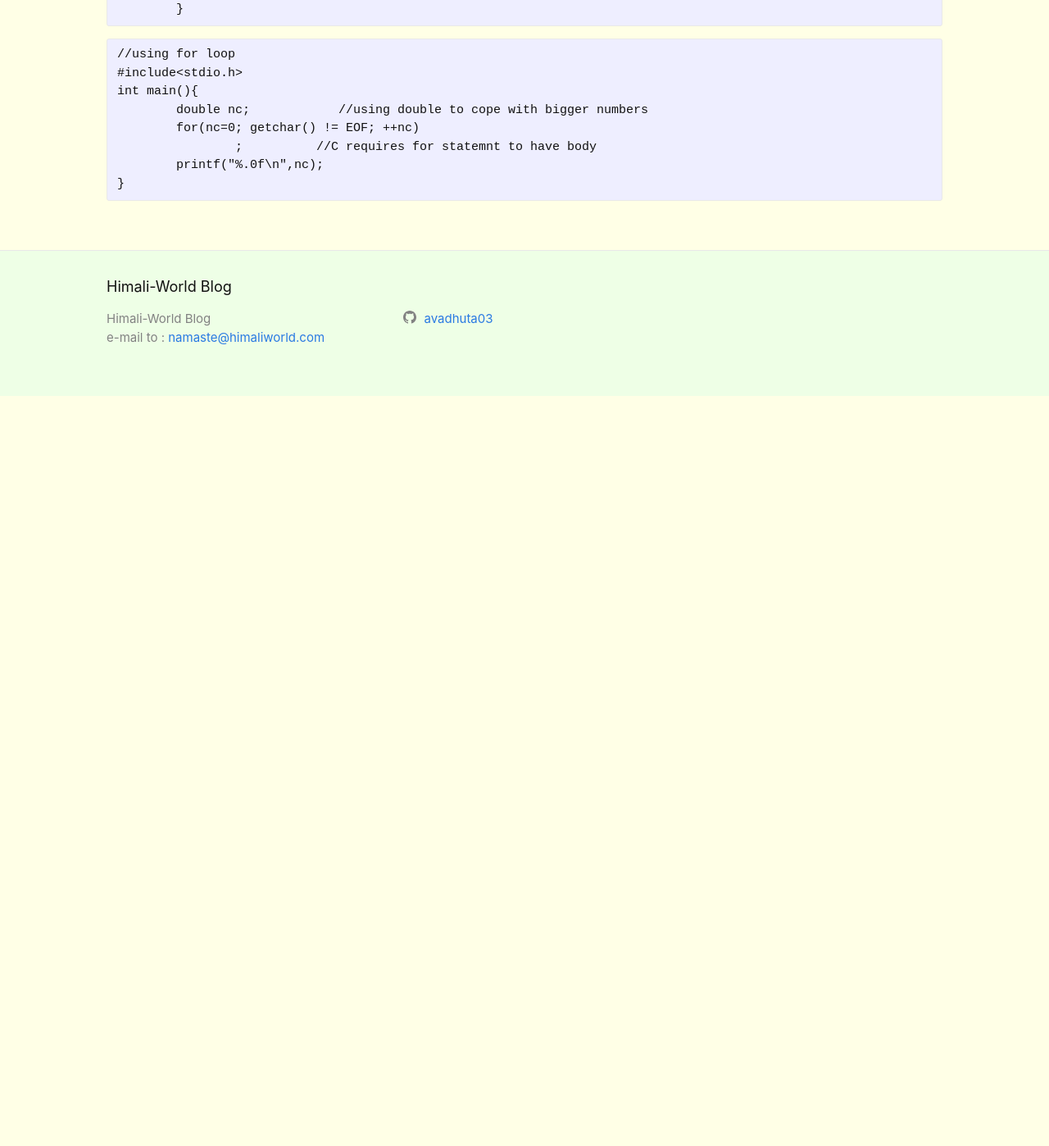
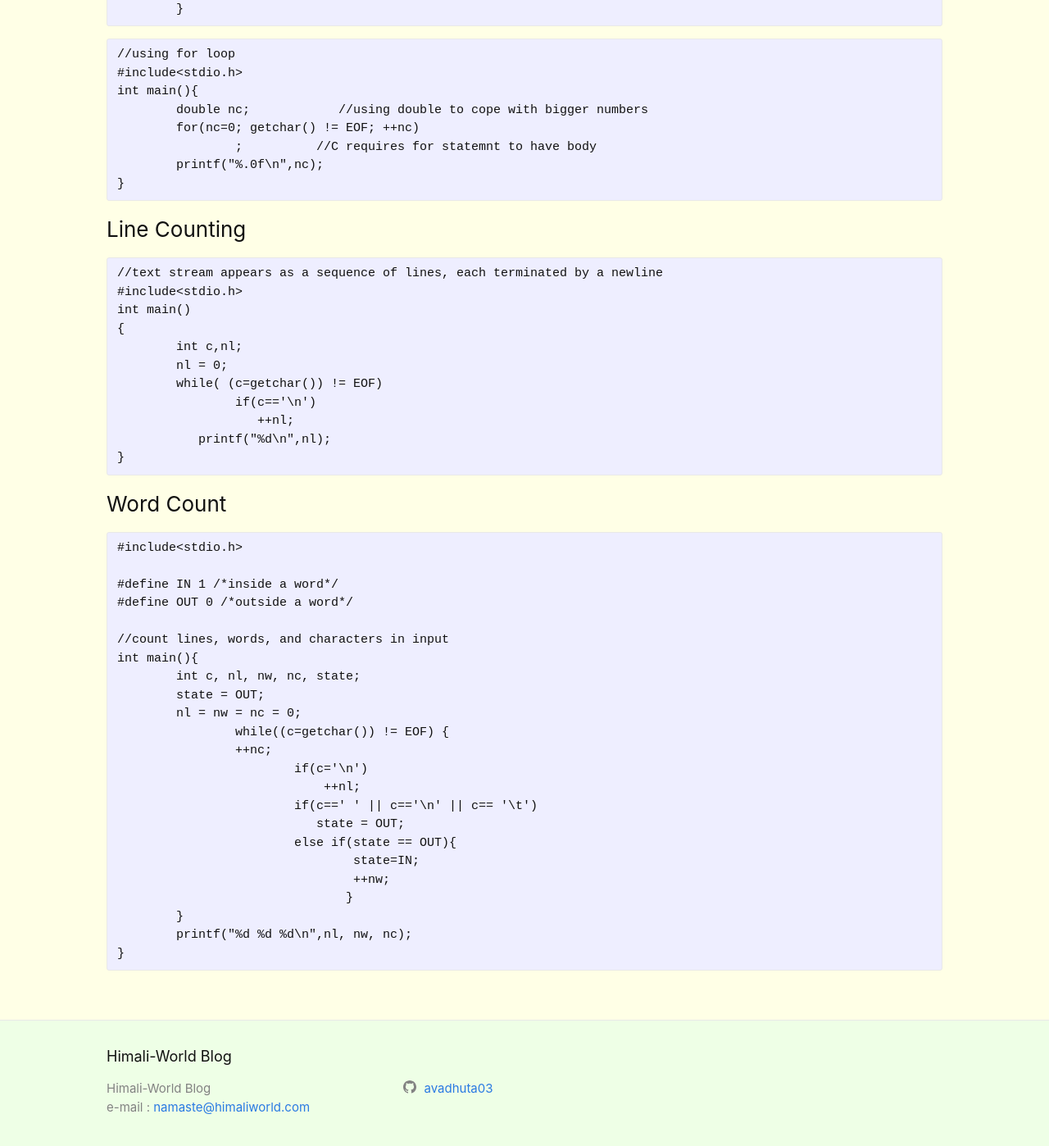
Before and after one commit to Avadhuta03/avadhuta03.github.io, a Jekyll site: the page built from _posts/2018-11-16-Learning-C-Basics.md, in a window 1280 px wide and 1400 px high, scrolled down 3372 px. Shown: the whole window at 82% size. Built offline with Jekyll 4.4.1, drawn with Linux system fonts in a browser that asks for light colours; before the commit the page ends 3855 px from its top, so only the background shows below that.

Commit message:
updates post

```diff
--- a/_includes/footer.html
+++ b/_includes/footer.html
@@ -18,7 +18,7 @@
             {%- endif -%}
             </li>
 		 {%- if site.email -%}
-            <li>e-mail to : <a class="u-email" href="mailto:{{ site.email }}">{{ site.email }}</a></li>
+            <li>e-mail : <a class="u-email" href="mailto:{{ site.email }}">{{ site.email }}</a></li>
             {%- endif -%}
         </ul>
       </div>
--- a/_includes/header.html
+++ b/_includes/header.html
@@ -4,7 +4,6 @@
     {%- assign default_paths = site.pages | map: "path" -%}
     {%- assign page_paths = site.header_pages | default: default_paths -%}
     <a class="site-title" rel="author" href="{{ "/" | relative_url }}">{{ site.title | escape }}</a>
-
     {%- if page_paths -%}
       <nav class="site-nav">
         <input type="checkbox" id="nav-trigger" class="nav-trigger" />
--- a/_posts/2018-11-16-Learning-C-Basics.md
+++ b/_posts/2018-11-16-Learning-C-Basics.md
@@ -159,3 +159,45 @@ int main(){
 	printf("%.0f\n",nc);
 }
 </pre>
+
+<h3>Line Counting</h3>
+<pre>
+//text stream appears as a sequence of lines, each terminated by a newline
+#include&lt;stdio.h>
+int main()
+{
+	int c,nl;
+	nl = 0;
+	while( (c=getchar()) != EOF)
+		if(c=='\n')
+		   ++nl;
+           printf("%d\n",nl);
+}
+</pre>
+
+<h3>Word Count</h3>
+<pre>
+#include&lt;stdio.h>
+
+#define IN 1 /*inside a word*/
+#define OUT 0 /*outside a word*/
+
+//count lines, words, and characters in input
+int main(){
+	int c, nl, nw, nc, state;
+	state = OUT;
+	nl = nw = nc = 0;
+		while((c=getchar()) != EOF) {
+		++nc;
+	    		if(c='\n')
+			    ++nl;
+			if(c==' ' || c=='\n' || c== '\t')
+			   state = OUT;
+			else if(state == OUT){
+				state=IN;
+				++nw;
+                               }
+        }
+        printf("%d %d %d\n",nl, nw, nc);
+}
+</pre>
--- a/categories.html
+++ b/categories.html
@@ -11,7 +11,7 @@ title: Categories
          {% capture category_name %}{{ category | first }}{% endcapture %}
            <div id="#{{ category_name | slugize }}"></div>
 
-		 <h3 class="category-name">{{ category_name }}</h3>
+		<i><h3 class="category-name">{{ category_name }}</h3></i>
 		 <a name="{{ category_name | slugize }}"></a>
 
 	    {% for post in site.categories[category_name] %}
```
Also changed, not shown: assets/images/nothing.jpg (deleted).
